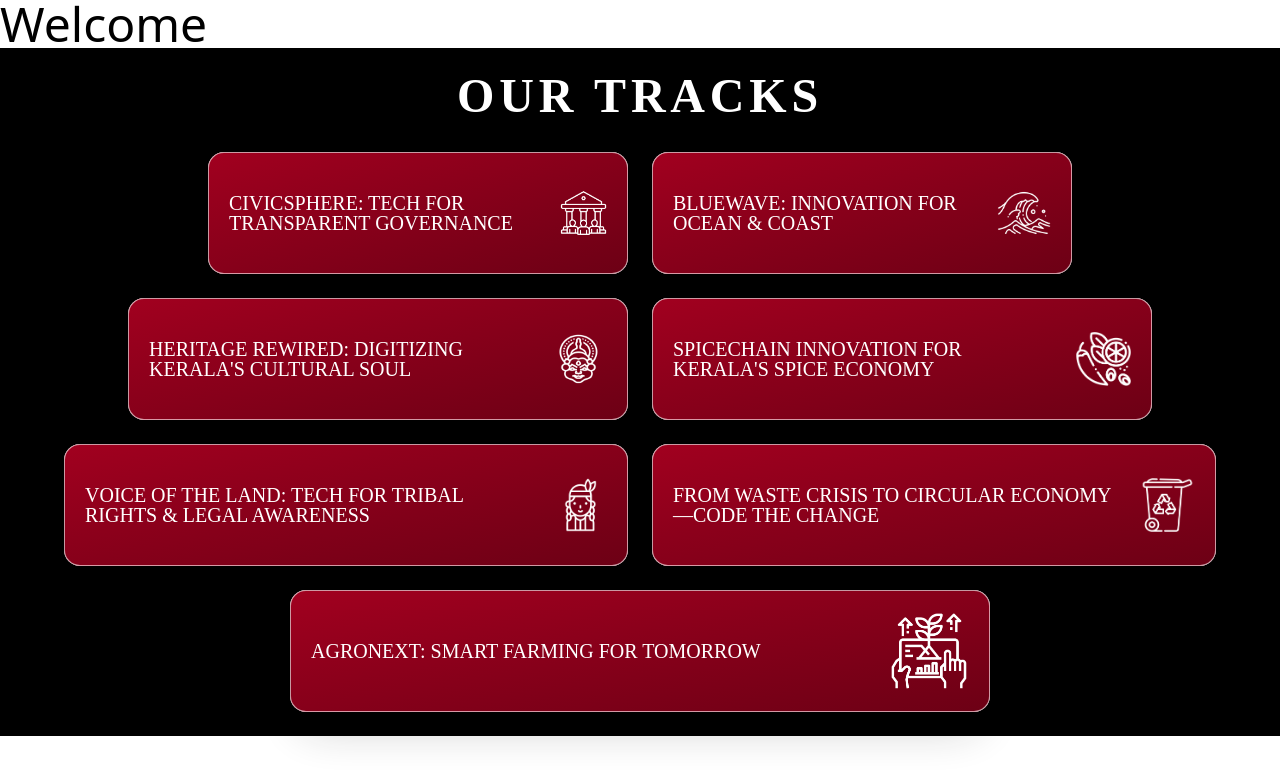
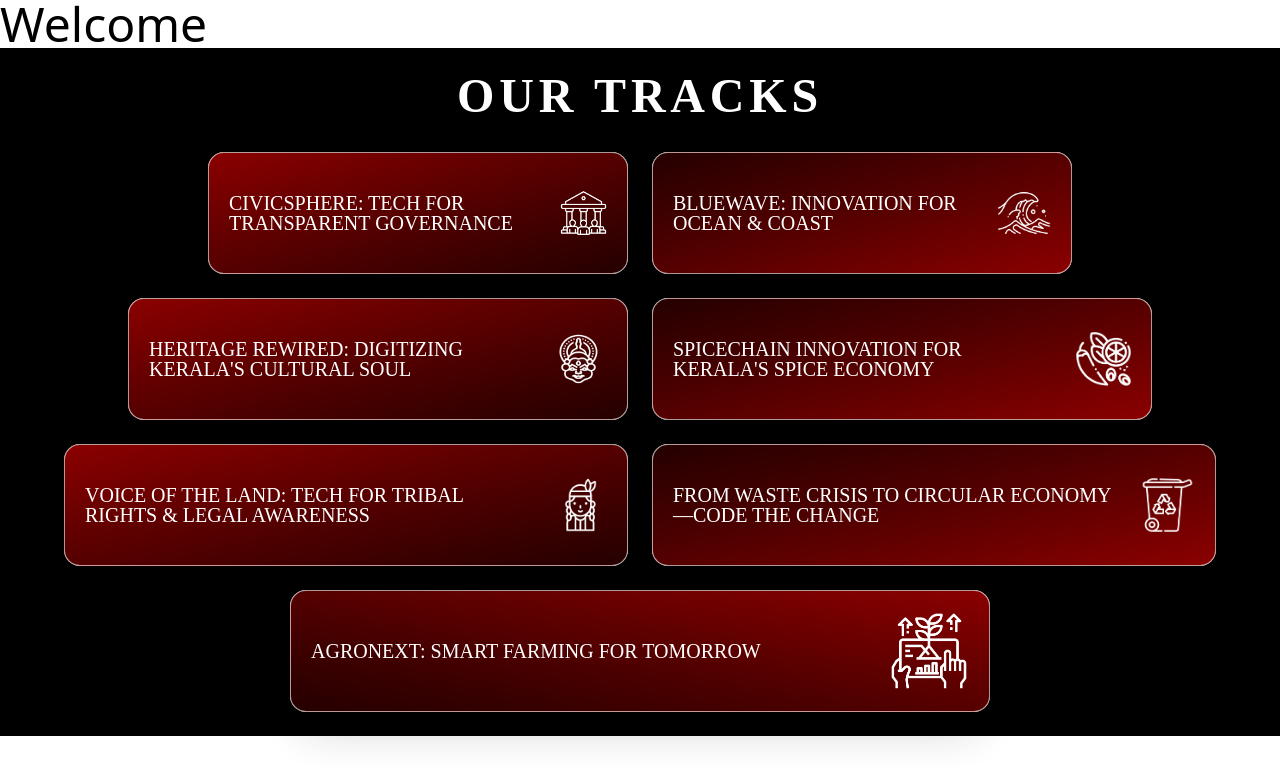
Before and after one commit to FidhaAhamed/hack25, a React (Vite) app: page / in a window 1280 px wide. Shown: the top 782 px of the page. Built offline with nearby package versions, Linux system fonts and the light colour scheme.

Commit message:
Added gradient

```diff
--- a/src/Pages/Tracks/Tracks.jsx
+++ b/src/Pages/Tracks/Tracks.jsx
@@ -50,7 +50,13 @@ export default function Tracks() {
           {[0, 1].map((i) => (
             <div key={i} className="relative w-full md:w-[420px] flex items-center justify-center">
               <div className="absolute inset-0 rounded-2xl bg-white opacity-90 z-0 shadow-2xl" />
-              <div className="relative z-10 bg-gradient-to-br from-[#a1001f] to-[#6d0015] p-5 rounded-2xl shadow-lg flex items-center justify-between border border-white/60 transition-all w-full">
+              <div
+                className={`relative z-10 p-5 rounded-2xl shadow-lg flex items-center justify-between border border-white/60 transition-all w-full ${
+                  i === 0
+                    ? 'bg-gradient-to-br from-[#8B0000] to-[#250000]'
+                    : 'bg-gradient-to-br from-[#250000] to-[#8B0000]'
+                }`}
+              >
                 <div className="font-[Nebula] font-normal text-[20px] leading-[100%] tracking-[5%] align-middle uppercase">
                   {tracks[i].title}
                 </div>
@@ -59,12 +65,19 @@ export default function Tracks() {
             </div>
           ))}
         </div>
+
         {/* Second row */}
         <div className="flex flex-col md:flex-row gap-6 justify-center w-full">
           {[2, 3].map((i) => (
             <div key={i} className="relative w-full md:w-[500px] flex items-center justify-center">
               <div className="absolute inset-0 rounded-2xl bg-white opacity-90 z-0 shadow-2xl" />
-              <div className="relative z-10 bg-gradient-to-br from-[#a1001f] to-[#6d0015] p-5 rounded-2xl shadow-lg flex items-center justify-between border border-white/60 transition-all w-full">
+              <div
+                className={`relative z-10 p-5 rounded-2xl shadow-lg flex items-center justify-between border border-white/60 transition-all w-full ${
+                  i % 2 === 0
+                    ? 'bg-gradient-to-br from-[#8B0000] to-[#250000]'
+                    : 'bg-gradient-to-br from-[#250000] to-[#8B0000]'
+                }`}
+              >
                 <div className="font-[Nebula] font-normal text-[20px] leading-[100%] tracking-[5%] align-middle uppercase">
                   {tracks[i].title}
                 </div>
@@ -73,12 +86,19 @@ export default function Tracks() {
             </div>
           ))}
         </div>
-        {/* Third row */}
+
+{/* Third row */}
         <div className="flex flex-col md:flex-row gap-6 justify-center w-full">
           {[4, 5].map((i) => (
             <div key={i} className="relative w-full md:w-[800px] flex items-center justify-center">
               <div className="absolute inset-0 rounded-2xl bg-white opacity-90 z-0 shadow-2xl" />
-              <div className="relative z-10 bg-gradient-to-br from-[#a1001f] to-[#6d0015] p-5 rounded-2xl shadow-lg flex items-center justify-between border border-white/60 transition-all w-full">
+              <div
+                className={`relative z-10 p-5 rounded-2xl shadow-lg flex items-center justify-between border border-white/60 transition-all w-full ${
+                  i % 2 === 0
+                    ? 'bg-gradient-to-br from-[#8B0000] to-[#250000]'
+                    : 'bg-gradient-to-br from-[#250000] to-[#8B0000]'
+                }`}
+              >
                 <div className="font-[Nebula] font-normal text-[20px] leading-[100%] tracking-[5%] align-middle uppercase">
                   {tracks[i].title}
                 </div>
@@ -87,11 +107,12 @@ export default function Tracks() {
             </div>
           ))}
         </div>
+
         {/* Fourth row for 7th track */}
         <div className="flex flex-col md:flex-row gap-6 justify-center w-full">
           <div className="relative w-full md:w-[700px] flex items-center justify-center">
             <div className="absolute inset-0 rounded-2xl bg-white opacity-90 z-0 shadow-2xl" />
-            <div className="relative z-10 bg-gradient-to-br from-[#a1001f] to-[#6d0015] p-5 rounded-2xl shadow-lg flex items-center justify-between border border-white/60 transition-all w-full">
+            <div className="relative z-10 bg-gradient-to-bl from-[#8B0000] to-[#250000] p-5 rounded-2xl shadow-lg flex items-center justify-between border border-white/60 transition-all w-full">
               <div className="font-[Nebula] font-normal text-[20px] leading-[100%] tracking-[5%] align-middle uppercase">
                 {tracks[6].title}
               </div>
```
